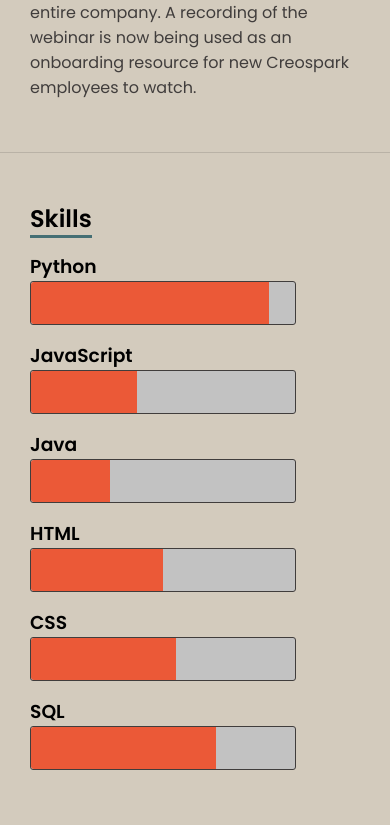
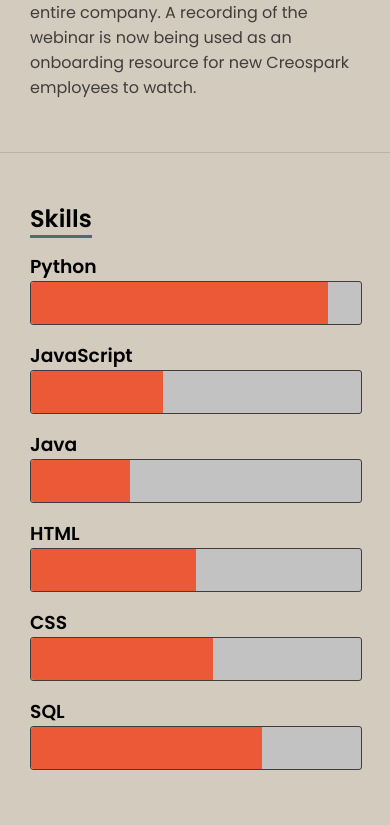
Before and after one commit to patbernacki/patbernacki.github.io, a React (Create React App) app: page / in a window 390 px wide. Shown: the part 1949-2774 px from the top of the page. Built offline with nearby package versions, Linux system fonts and the light colour scheme.

Commit message:
changed width of skill bars

```diff
--- a/src/components/Skills.scss
+++ b/src/components/Skills.scss
@@ -24,6 +24,13 @@
         background-color: #c2c2c2;
         margin-bottom: 1rem;
     }
+
+    @media only screen and (max-width: 767px) {
+        .bar {
+            width: 100%;
+        }
+    }
+
     .bar-fill {
        background: $primary-color;
        display: inline-block;
```
